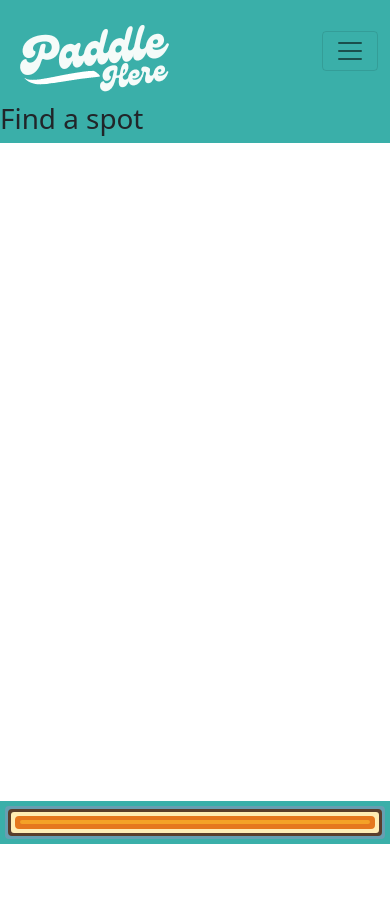
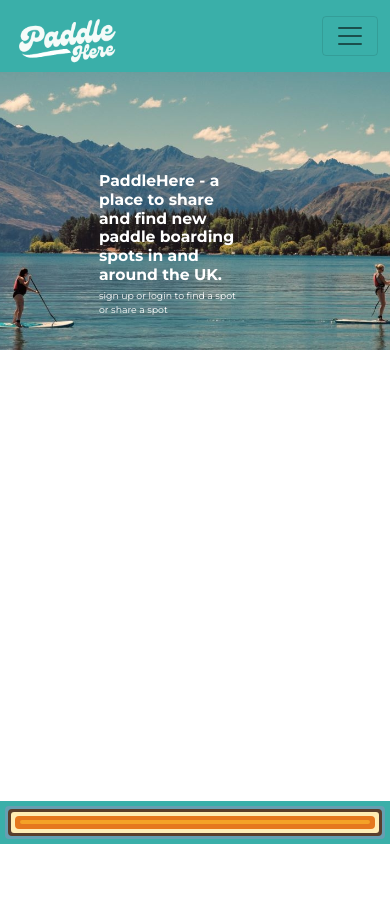
Before and after one commit to Taylor-Carr/Paddle-HERE, a Django app: page /blog/ in a window 390 px wide. Before the commit the page ends 844 px from the top, so only its background shows below. Run offline with Django 4.2, Linux system fonts and the light colour scheme; data that the repository does not hold is empty.

Commit message:
added hero image, hero text and media querys for hero section

```diff
--- a/blog/templates/base.html
+++ b/blog/templates/base.html
@@ -54,11 +54,11 @@
 
 <!--- Main --->
 <main>
-
+</div class="container">
   {% block content %}
 <!--- Content Goes here -->
   {% endblock content %}
-
+</div>
 </main>
 
 <!--- Footer -->
--- a/blog/templates/home.html
+++ b/blog/templates/home.html
@@ -1,37 +1,56 @@
 {% extends 'base.html' %}
 {% block content %}
-
-
+<!-- Show posts for authenticated user only -->
+<div class="hero-container">
+   {% if user.is_authenticated %}
     <h1>Find a spot</h1>
-<div class="container">
     {% for post in object_list %}
     <div class="blog-grid">
-      <div class="card" >
-         <a href ="{% url 'blog_details' post.pk %}" class="underline-removed">
-            <div class="post-title">{{ post.title}}</div>
-               <div class="post-body"><p>{{ post.body | slice:":150" }}</p></div>
+        <div class="card">
+            <a href="{% url 'blog_details' post.pk %}" class="underline-removed">
+                <div class="post-title">{{ post.title }}</div>
+                <div class="post-body">
+                    <p>{{ post.body | slice:":150" }}</p>
+                </div>
                 <div class="card-author-content">
-                  <!---Add category location-->
                     <h2 class="post-location">{{ post.category }} - {{ post.location }}</h2>
                     <h3 class="post-author">Posted by: {{ post.author.first_name }} {{ post.author.last_name }}</h3>
-                     <h3 class="post-date">{{ post.post_date}}</h3>
-               <!---this might not look right on the home page <a href="{% url 'delete_post' post.pk %}">Delete post</a> - <a href="{% url 'update_post' post.pk %}"> Edit post</a>--->
-                     <br/>
+                    <h3 class="post-date">{{ post.post_date }}</h3>
+                </div>
+            </a>
+        </div>
+    </div>
+    {% endfor %}
+    {% else %}
+    <!--Hero Section -->
+    <div class="wrapper">
+    <div class="hero">
+        <div class="hero-container">
+            <div class="hero-media-query">
+            <h2>PaddleHere - a place to share and find new paddle boarding spots in and around the UK.</h2>
+            <p>sign up or login to find a spot or share a spot</p>
+            </div>
+        </div>
+      </div>
+    <!-- Loop through all posts -->
+    {% for post in object_list %}
+    <div class="blog-grid">
+        <div class="card">
+            <a href="{% url 'blog_details' post.pk %}" class="underline-removed">
+                <div class="post-title">{{ post.title }}</div>
+                <div class="post-body">
+                    <p>{{ post.body | slice:":150" }}</p>
+                </div>
+                <div class="card-author-content">
+                    <h2 class="post-location">{{ post.category }} - {{ post.location }}</h2>
+                    <h3 class="post-author">Posted by: {{ post.author.first_name }} {{ post.author.last_name }}</h3>
+                    <h3 class="post-date">{{ post.post_date }}</h3>
                 </div>
             </a>
         </div>
     </div>
 </div>
-
-{% if user.is_authenticated and user.id == post.author.id%}<!---update this so delete and edit don't show for other users
-
-   <a href="{% url 'delete_post' post.pk %}">Delete post</a> - <a href="{% url 'update_post' post.pk %}"> Edit post</a>
-   <br/>-->
-
-{% else %}
-
+    {% endfor %}
+</div>
 {% endif %}
-
-{% endfor %}
-
 {% endblock %}
--- a/static/css/style.css
+++ b/static/css/style.css
@@ -11,8 +11,11 @@ nav {
 }
 
 nav img {
-  margin-top: 15px;
+  margin-top: 10px;
   margin-left: 1.6em;
+  margin-right: 1em;
+  width: 100px;
+  height: auto;
 }
 
 .navbar-nav .nav-item:nth-child(1) .nav-link,
@@ -21,9 +24,9 @@ nav img {
 .navbar-nav .nav-item:nth-child(4) .nav-link {
     font-family: 'Montserrat', sans-serif;
     font-weight: bold;
-    font-size: 20px;
+    font-size: 15px;
     color:#F5FBF9;
-    margin-left: 3em;
+    margin-left: 0.5em;
     margin-right: 25px;
     border-bottom: 2px solid transparent;
     transition: border-color 0.2s ease;
@@ -32,15 +35,64 @@ nav img {
     box-sizing: border-box;
 }
 
+
+/* Hero Section */
+
+.hero {
+background-color: white;
+background-image: url("/static/images/heroimage2.jpg");
+color: white;
+margin-bottom: 50px;
+padding-top: 100px;
+padding-bottom: 100px;
+padding-bottom: 100px;
+padding-right: 9em;
+background-size: cover;
+background-position: center;
+background-blend-mode: multiply;
+background-repeat: no-repeat;
+}
+
+.hero h2 {
+  font-family: 'Montserrat', sans-serif;
+  font-weight: 800;
+  font-weight: bold;
+  font-size: 2em;
+  margin-bottom: 5px;
+  margin-left: 60px;
+}
+
+.hero p {
+  font-family: 'Montserrat', sans-serif;;
+  font-size: 1.2em;
+  margin-bottom: 30px;
+  margin-left: 60px;
+}
+
+.hero-container {
+  width: 100%;
+  max-width: 100%;
+  height: 20vw;
+
+}
+
+.wrapper {
+  display: flex;
+  flex-direction: column;
+  min-height: 100vh;
+}
+
+
 /* Add blog post styling */
 
 /*blog post home page*/
 
 .container {
+  margin-top: auto;
   max-width: 100rem;
   margin-inline: auto;
   padding-inline: 2rem;
-
+  background-color: #3aafa9;
 }
 /*product-grig*/
 .blog-grid{
@@ -244,3 +296,17 @@ nav img {
       margin-left: 0.3em;
   }
 }
+.hero {
+
+}
+@media screen and (max-width: 768px) {
+  .hero-media-query {
+    font-size: 2vw;
+    margin-bottom: 15vw;
+    margin-left: 10vw;
+    padding-bottom: 40px;
+  }
+  .hero-container {
+    height: 20vw;
+  }
+}
```
Also changed, not shown: static/images/heroimage2.jpg (added). Lines whose indentation alone changed are shown as unchanged.
